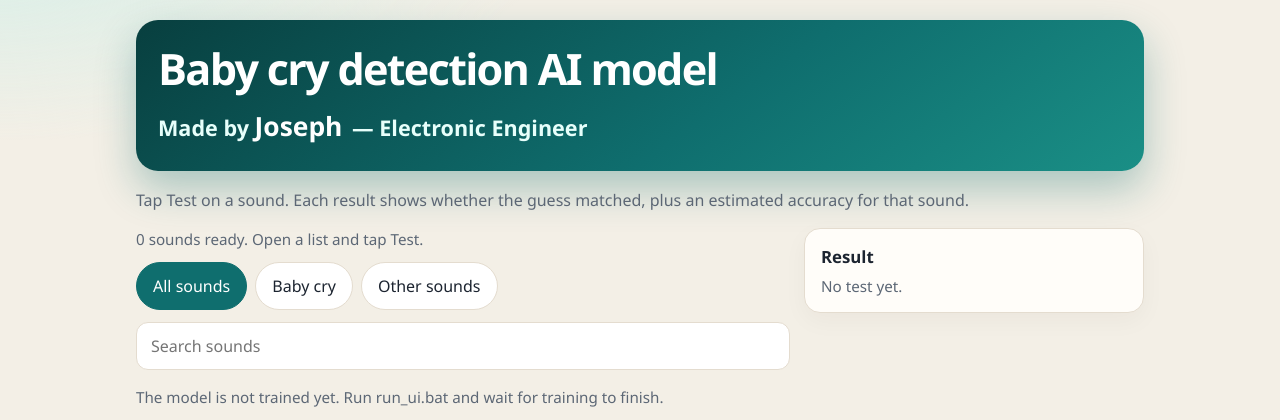
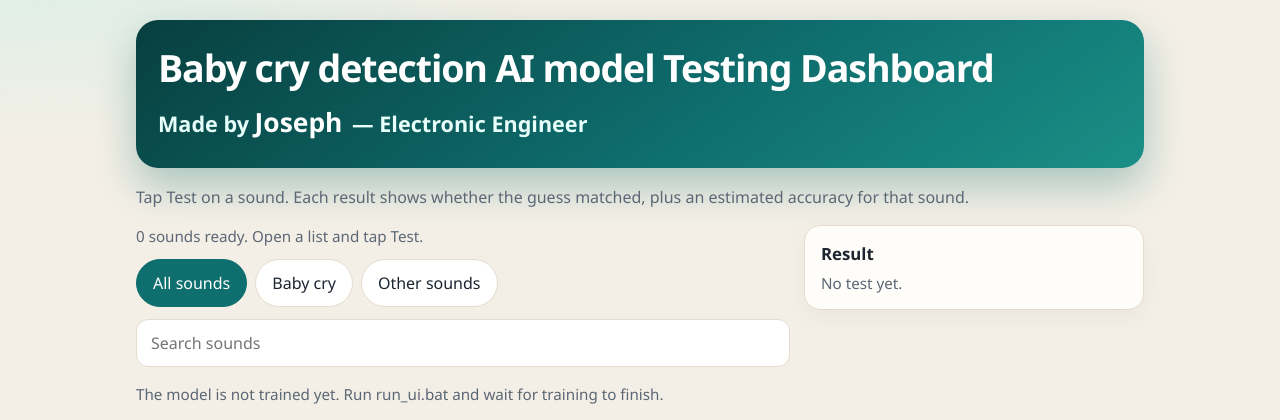
Before and after one commit to Rudy1188/babycrydetection, a Flask app: page / in a window 1280 px wide. Shown: the top 420 px of the page. Run offline with Flask 3, Linux system fonts and the light colour scheme; data that the repository does not hold is empty.

Commit message:
Rename the page to a testing dashboard for sharing.

```diff
--- a/app_ui/templates/index.html
+++ b/app_ui/templates/index.html
@@ -3,7 +3,7 @@
 <head>
   <meta charset="utf-8">
   <meta name="viewport" content="width=device-width, initial-scale=1, viewport-fit=cover">
-  <title>Baby cry detection AI model</title>
+  <title>Baby cry detection AI model Testing Dashboard</title>
   <style>
     :root {
       --bg: #f3efe6;
@@ -43,10 +43,10 @@
     .hero h1 {
       margin: 0;
       color: white;
-      font-size: 2.05rem;
+      font-size: 1.85rem;
       font-weight: 800;
-      letter-spacing: -0.04em;
-      line-height: 1.08;
+      letter-spacing: -0.03em;
+      line-height: 1.15;
     }
     .credit {
       margin: 14px 0 0;
@@ -201,7 +201,7 @@
         align-items: start;
       }
       .result-wrap { position: sticky; top: 16px; }
-      .hero h1 { font-size: 2.7rem; }
+      .hero h1 { font-size: 2.35rem; }
       .credit { font-size: 1.35rem; }
       .credit strong { font-size: 1.65rem; }
     }
@@ -210,7 +210,7 @@
 <body>
   <main>
     <header class="hero">
-      <h1>Baby cry detection AI model</h1>
+      <h1>Baby cry detection AI model Testing Dashboard</h1>
       <p class="credit">Made by <strong>Joseph</strong> — Electronic Engineer</p>
     </header>
     <p class="lede">Tap Test on a sound. Each result shows whether the guess matched, plus an estimated accuracy for that sound.</p>
```
